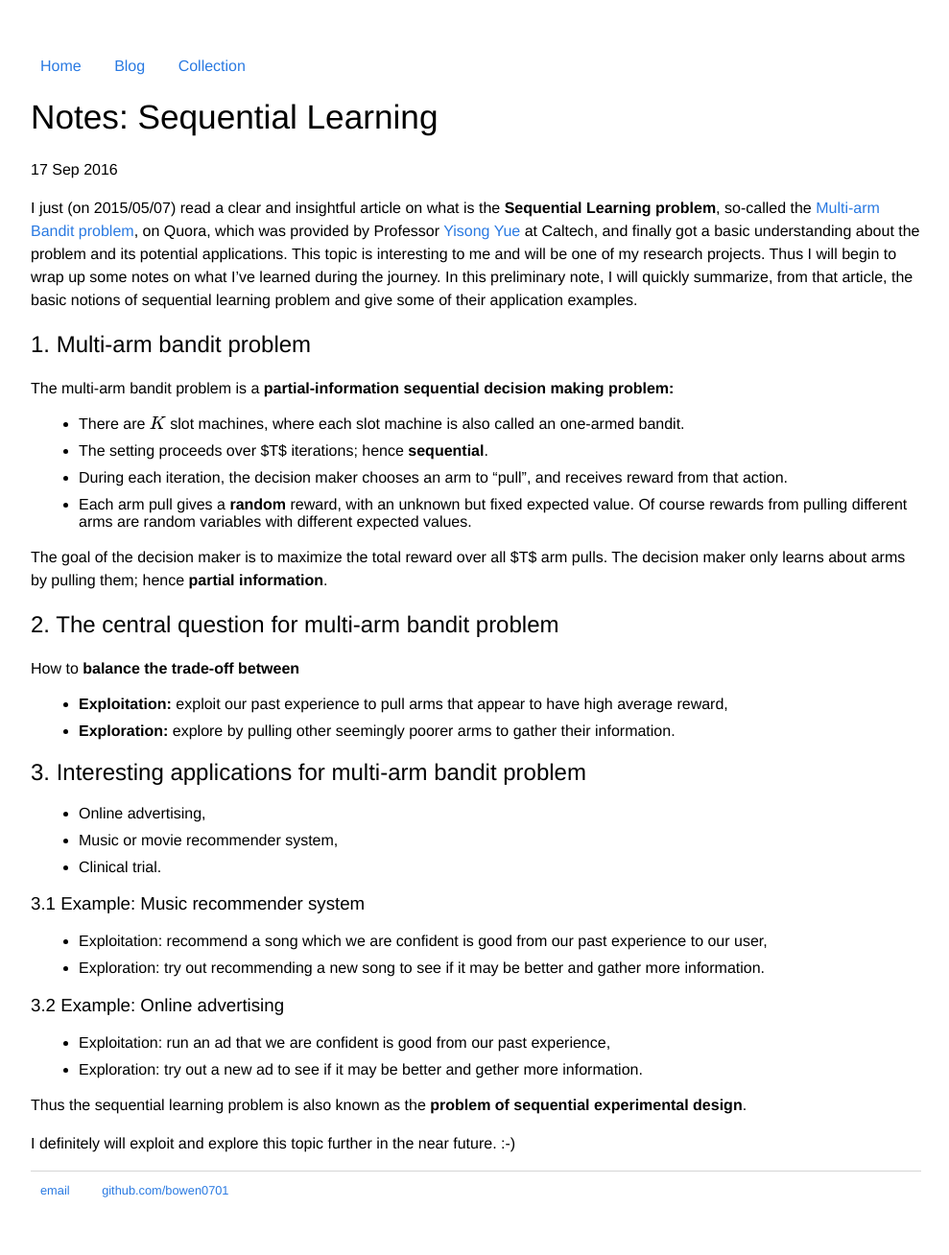
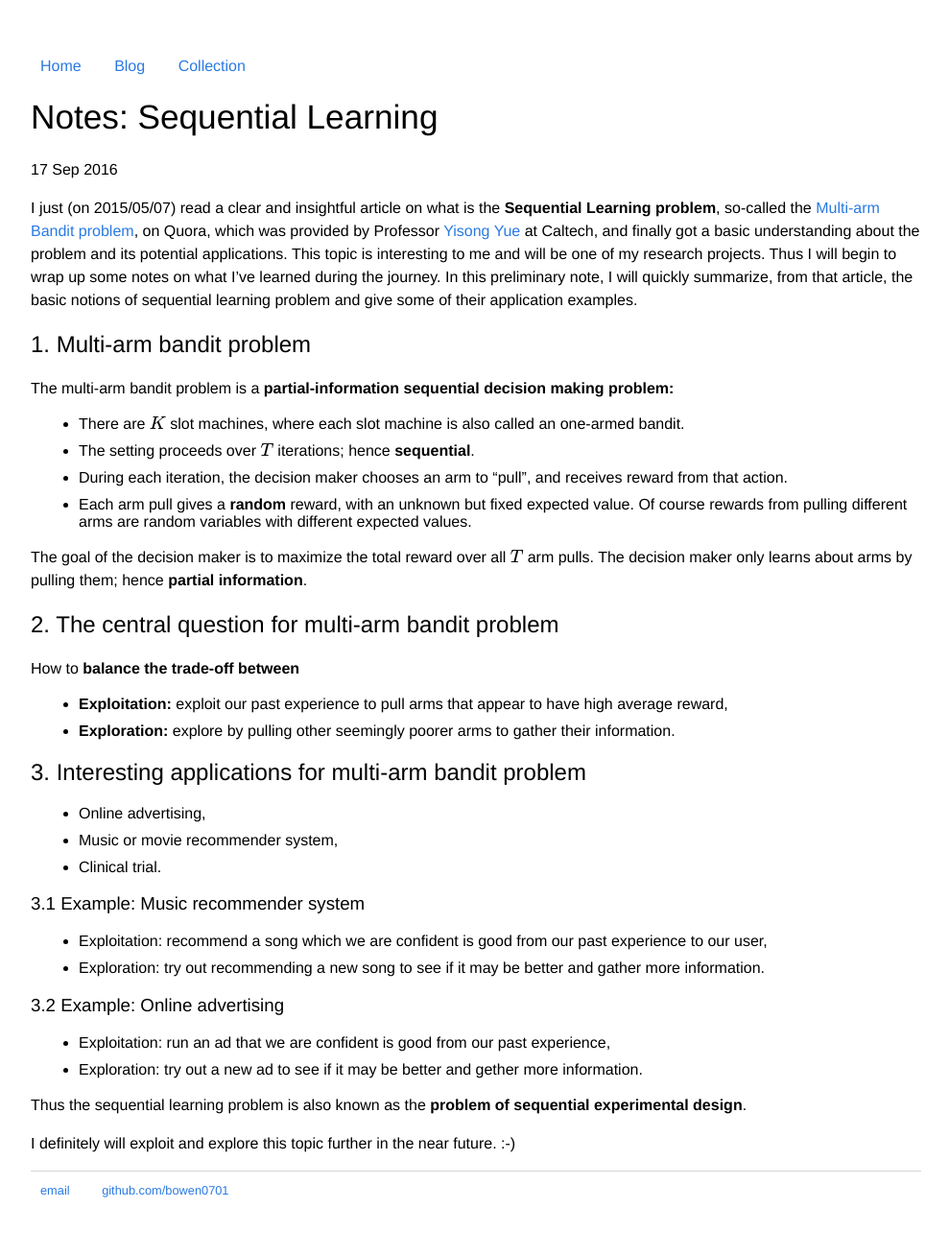
Before and after one commit to bowen0701/bowen0701.github.io, a Jekyll site: the page built from _posts/2016-09-17-sequential-learning.md, in a window 1280 px wide. Shown: the whole page at 96% size, without its empty margins (144-1133 px from the left). Built offline with Jekyll 4.4.1, drawn with Linux system fonts in a browser that asks for light colours; formulas are drawn with MathJax 3.

Commit message:
Revise mathjax $$ $$

```diff
--- a/_posts/2016-09-17-sequential-learning.md
+++ b/_posts/2016-09-17-sequential-learning.md
@@ -11,11 +11,11 @@ I just (on 2015/05/07) read a clear and insightful article on what is the **Seq
 The multi-arm bandit problem is a **partial-information sequential decision making problem:**
 
 - There are $$ K $$ slot machines, where each slot machine is also called an one-armed bandit.
-- The setting proceeds over $T$ iterations; hence **sequential**.
+- The setting proceeds over $$ T $$ iterations; hence **sequential**.
 - During each iteration, the decision maker chooses an arm to "pull", and receives reward from that action.
 - Each arm pull gives a **random** reward, with an unknown but fixed expected value. Of course rewards from pulling different arms are random variables with different expected values.
 
-The goal of the decision maker is to maximize the total reward over all $T$ arm pulls. The decision maker only learns about arms by pulling them; hence **partial information**.
+The goal of the decision maker is to maximize the total reward over all \\( T \\) arm pulls. The decision maker only learns about arms by pulling them; hence **partial information**.
 
 ## 2. The central question for multi-arm bandit problem
 
```
